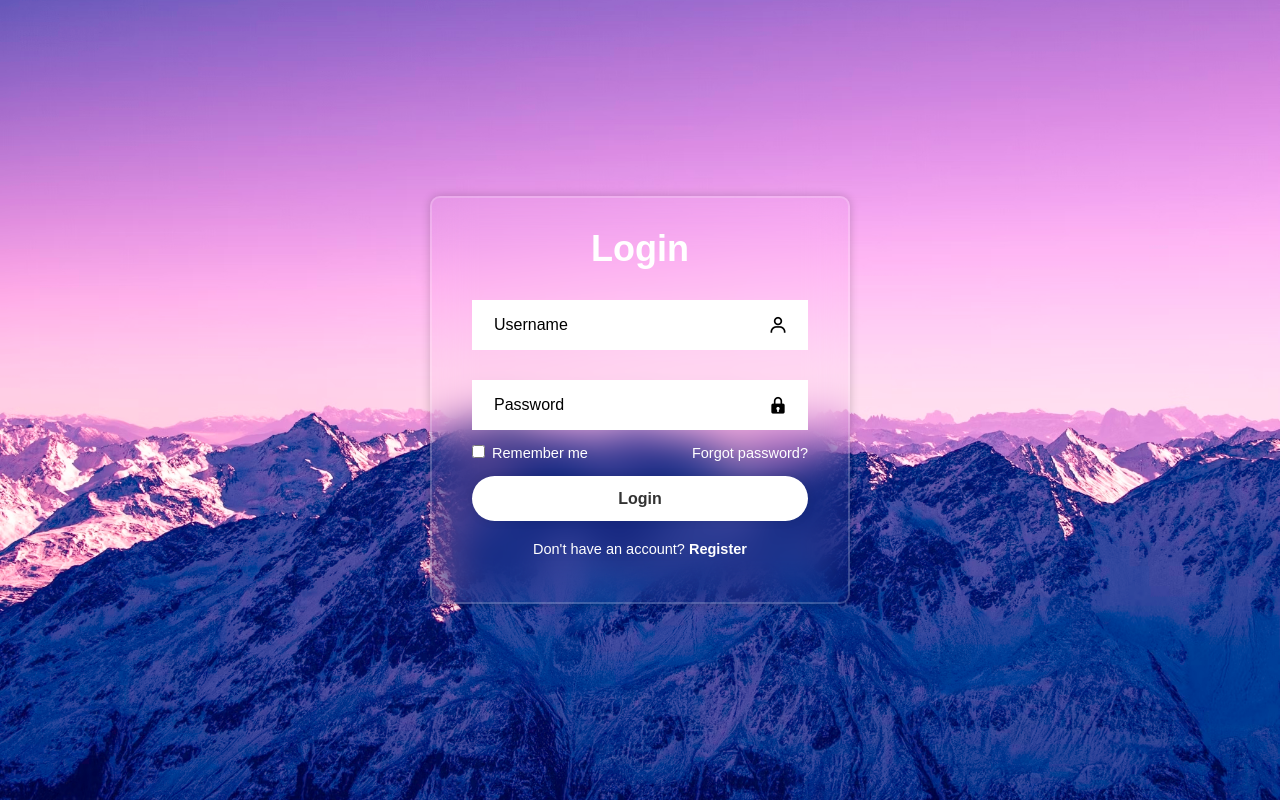
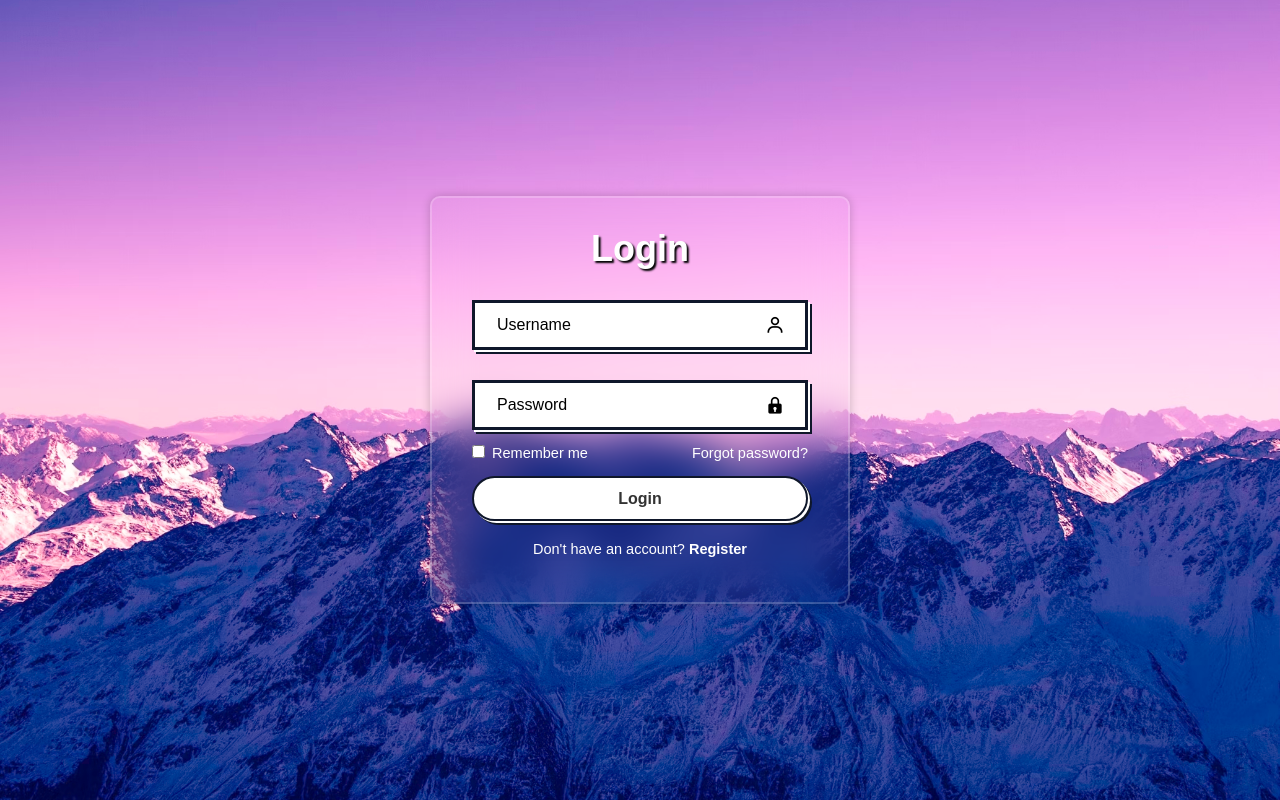
Before and after one commit to AaliyahLe13/Calendarproject, a plain HTML site: page login.html in a window 1280 px wide. Drawn offline with nearby package versions, Linux system fonts and the light colour scheme.

Commit message:
"Final login commit"

```diff
--- a/style.css
+++ b/style.css
@@ -41,6 +41,9 @@ body {
     height: 50px;
     background: #ffffff;
     margin: 30px 0;
+    cursor: pointer;
+    border: solid #0f172a;
+    box-shadow: 2px 2px 0 0 white, 4px 4px 0 0 #0f172a;
 }
 
 .input-box input {
@@ -57,7 +60,7 @@ body {
 }
 
 .input-box input::placeholder {
-    color: black
+    color: black;
 }
 .input-box i {
     position: absolute;
@@ -93,7 +96,7 @@ body {
     width: 100%;
     height: 45px;
     background: #fff;
-    border: none;
+    border: 2px solid #0f172a;
     outline: none;
     border-radius: 40px;
     box-shadow: 0 0 10px rgba(0, 0, 0, .1);
@@ -101,7 +104,17 @@ body {
     font-size: 16px;
     color: #333;
     font-weight: 600;
+    transition: all 200ms;
+    padding: 8px 14px;
+    box-shadow: 2px 2px 0 0 white, 4px 4px 0 0 #0f172a;
+
 }
+
+.wrapper .btn:hover {
+    box-shadow: 3px 3px white, 6px 6px 0 0 #0f172a;
+    transform: translate(-2px, -2px);
+}
+
 
 .wrapper .register-link {
     font-size: 14.5px;
@@ -123,3 +136,7 @@ body {
     position: relative;
     right: 800px;
 }
+
+h1 {
+    text-shadow: 2px 2px 2px black;
+}
```
